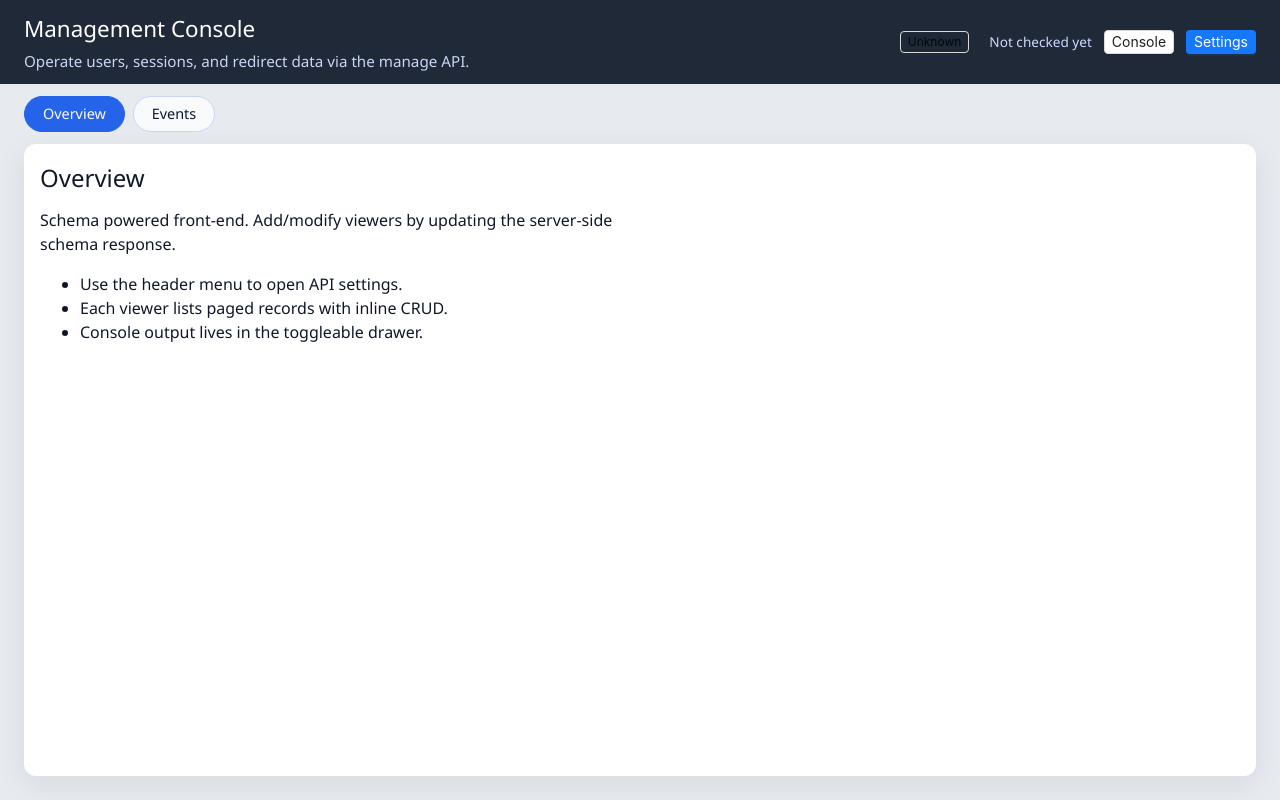
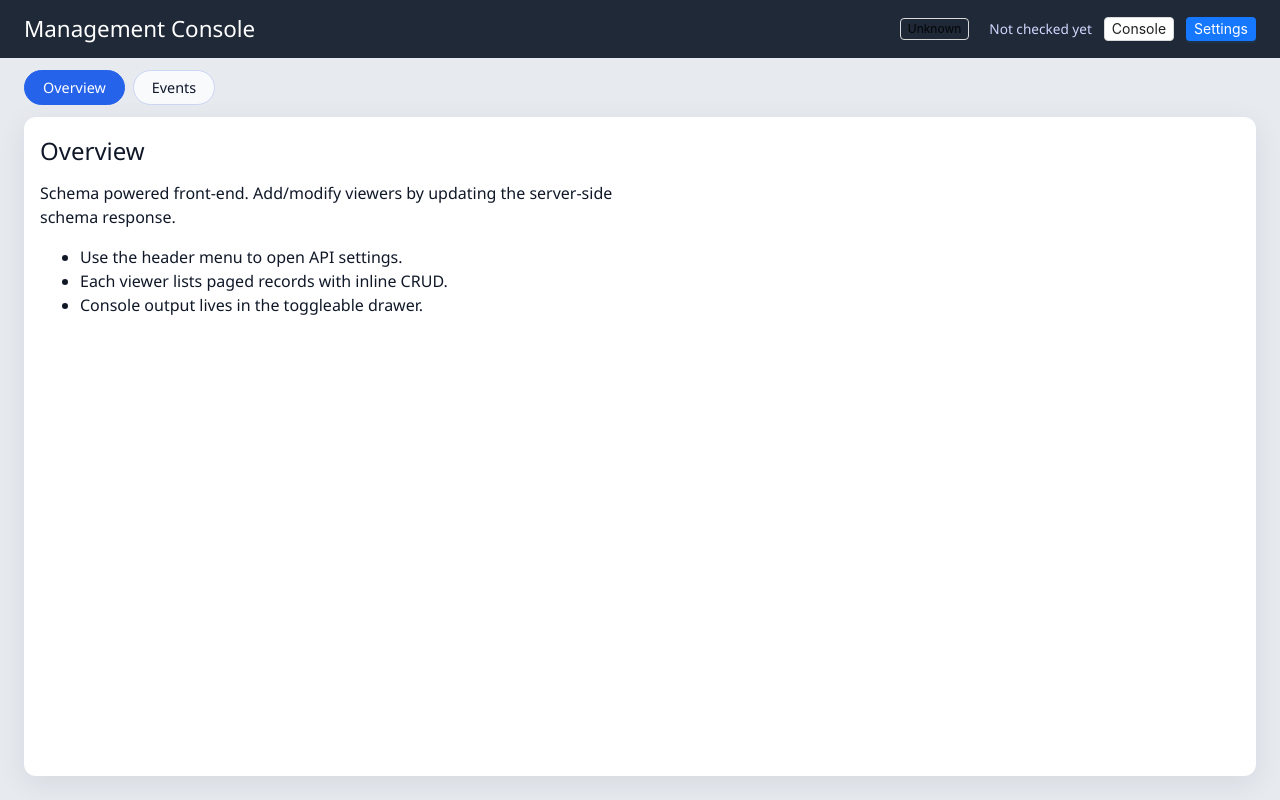
Before and after one commit to sazanami-dev/sazanami-2025-core-auth, a Vue app in the folder src/routes/manage/frontend/: page / in a window 1280 px wide. Built offline with nearby package versions, Linux system fonts and the light colour scheme.

Commit message:
chore: cleanup

```diff
--- a/src/routes/manage/frontend/src/App.vue
+++ b/src/routes/manage/frontend/src/App.vue
@@ -182,7 +182,6 @@ watch(
     <header class="app-header">
       <div class="brand-block">
         <h1>Management Console</h1>
-        <p>Operate users, sessions, and redirect data via the manage API.</p>
       </div>
       <div class="header-actions">
         <a-tag :color="authStatus.tone">{{ authStatus.label }}</a-tag>
```
